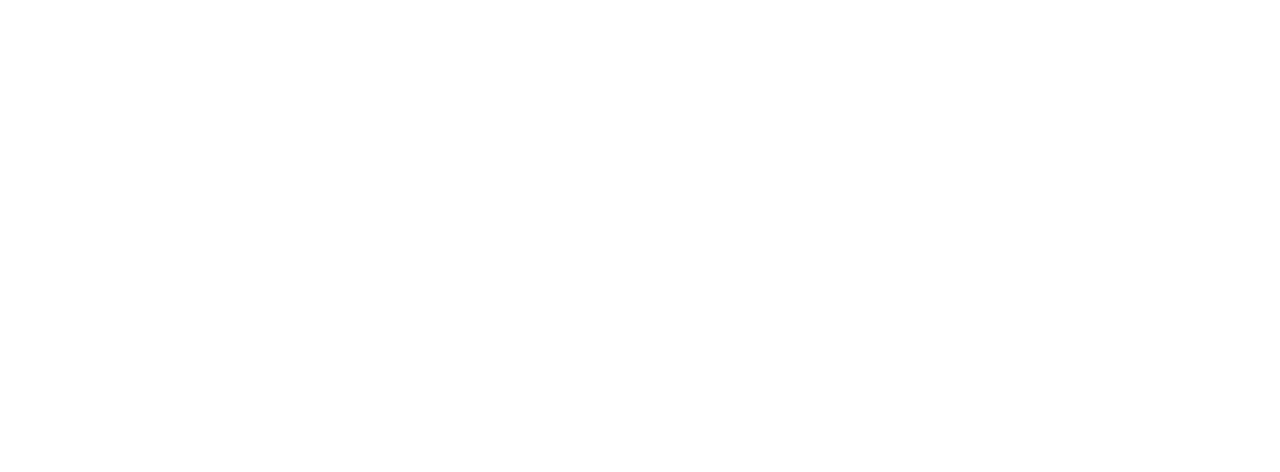
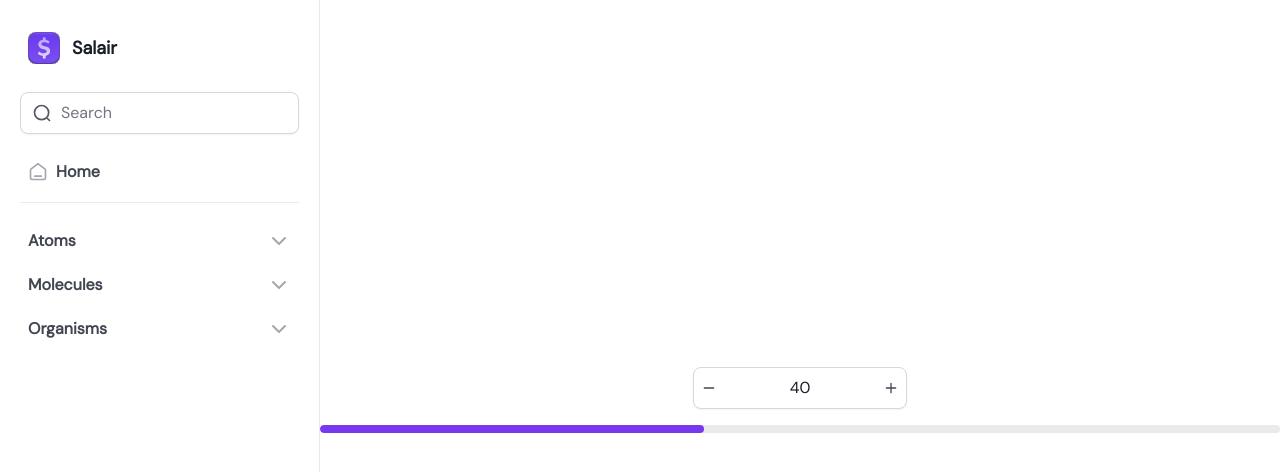
Before and after one commit to Fan2Shrek/salair, a Nuxt app in the folder frontend/: page /doc/progress in a window 1280 px wide. Before the commit this address had no page. Shown: the top 472 px of the page. Built offline with nearby package versions, Linux system fonts and the light colour scheme.

Commit message:
feat(frontend:progress): add UProgress component for visual progress indication

```diff
--- /dev/null
+++ b/frontend/components/atoms/UProgress.vue
@@ -0,0 +1,26 @@
+<script setup lang="ts">
+    interface ProgressProps {
+        value?: number;
+        max?: number;
+        height?: string;
+    }
+
+    const props = withDefaults(defineProps<ProgressProps>(), {
+        value: 0,
+        max: 100,
+        height: '8px',
+    });
+
+    const progressPercentage = computed(() => {
+        return Math.min(100, Math.max(0, (props.value / props.max) * 100));
+    });
+</script>
+
+<template>
+    <div class="w-full bg-quaternary rounded-full overflow-hidden" :style="`height: ${height};`">
+        <div
+            class="bg-brand-solid h-full rounded-full transition-all duration-300 ease-in-out"
+            :style="`width: ${progressPercentage}%`"
+        />
+    </div>
+</template>
--- /dev/null
+++ b/frontend/pages/doc/progress.vue
@@ -0,0 +1,15 @@
+<script setup lang="ts">
+    const value = ref(40);
+
+
+</script>
+
+<template>
+    <NuxtLayout name="doc">
+        <main class="flex flex-col gap-4 items-center justify-center max-w-6xl mx-auto w-full h-full">
+            <UInputNumber v-model="value" :max="100" />
+
+            <UProgress :value="value" :max="100" />
+        </main>
+    </NuxtLayout>
+</template>
```
